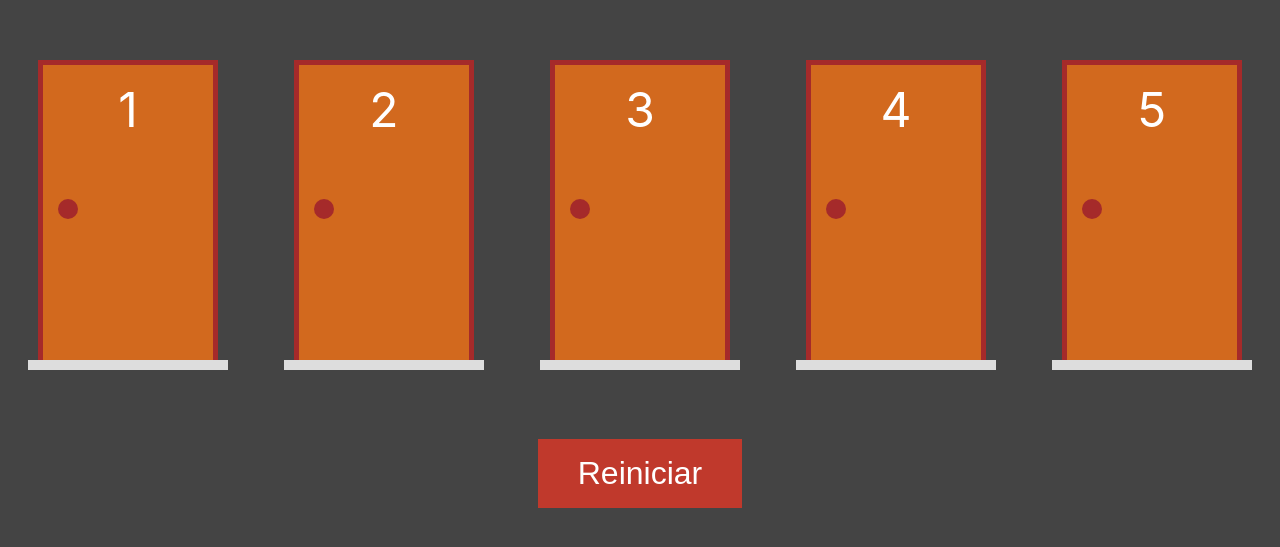
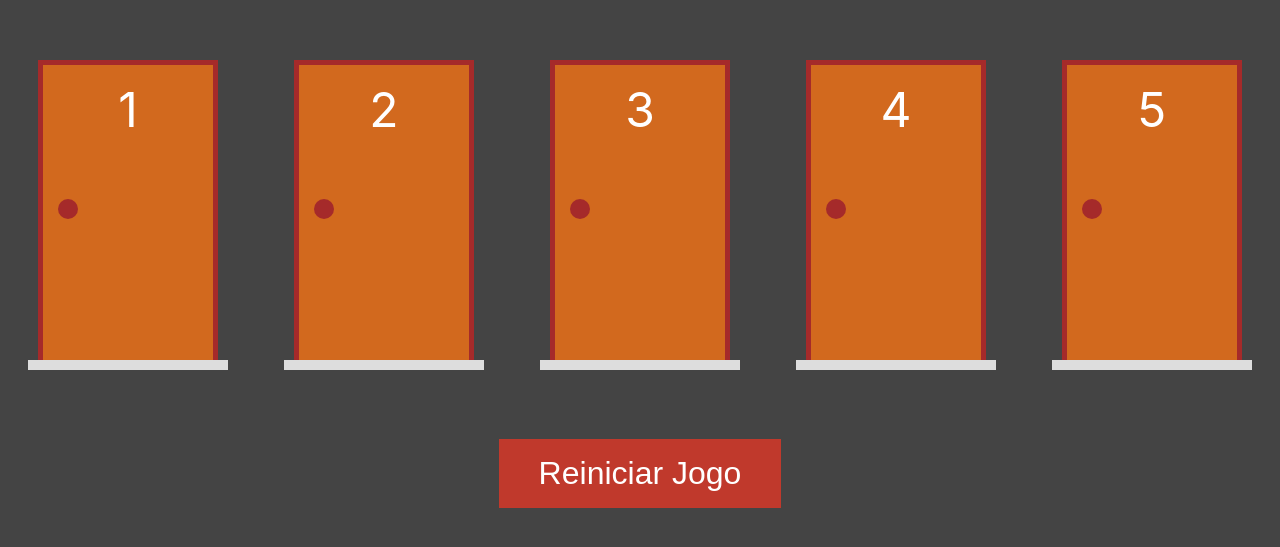
Before and after one commit to cleuber-andrade/award-winning-doors, a Next.js app: page /jogo in a window 1280 px wide. Shown: the part 119-666 px from the top of the page. Built offline with nearby package versions, Linux system fonts and the light colour scheme.

Commit message:
Update jogo.tsx

```diff
--- a/pages/jogo.tsx
+++ b/pages/jogo.tsx
@@ -21,7 +21,7 @@ export default function Jogo(){
       </div>
       <div className={styles.botoes}>
         <Link href="/" passHref>
-          <button>Reiniciar</button>
+          <button>Reiniciar Jogo</button>
         </Link>
       </div>
     </div>
```
